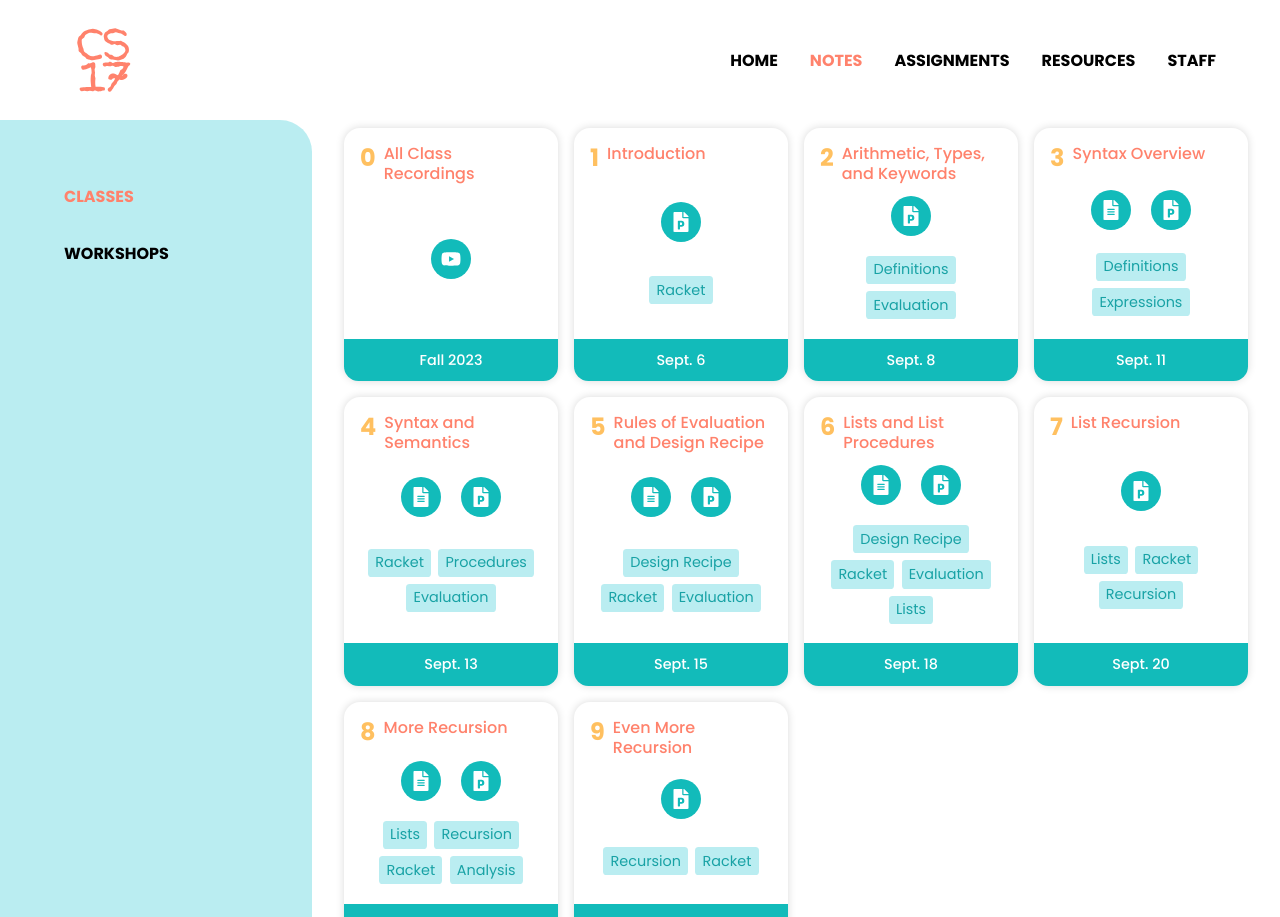
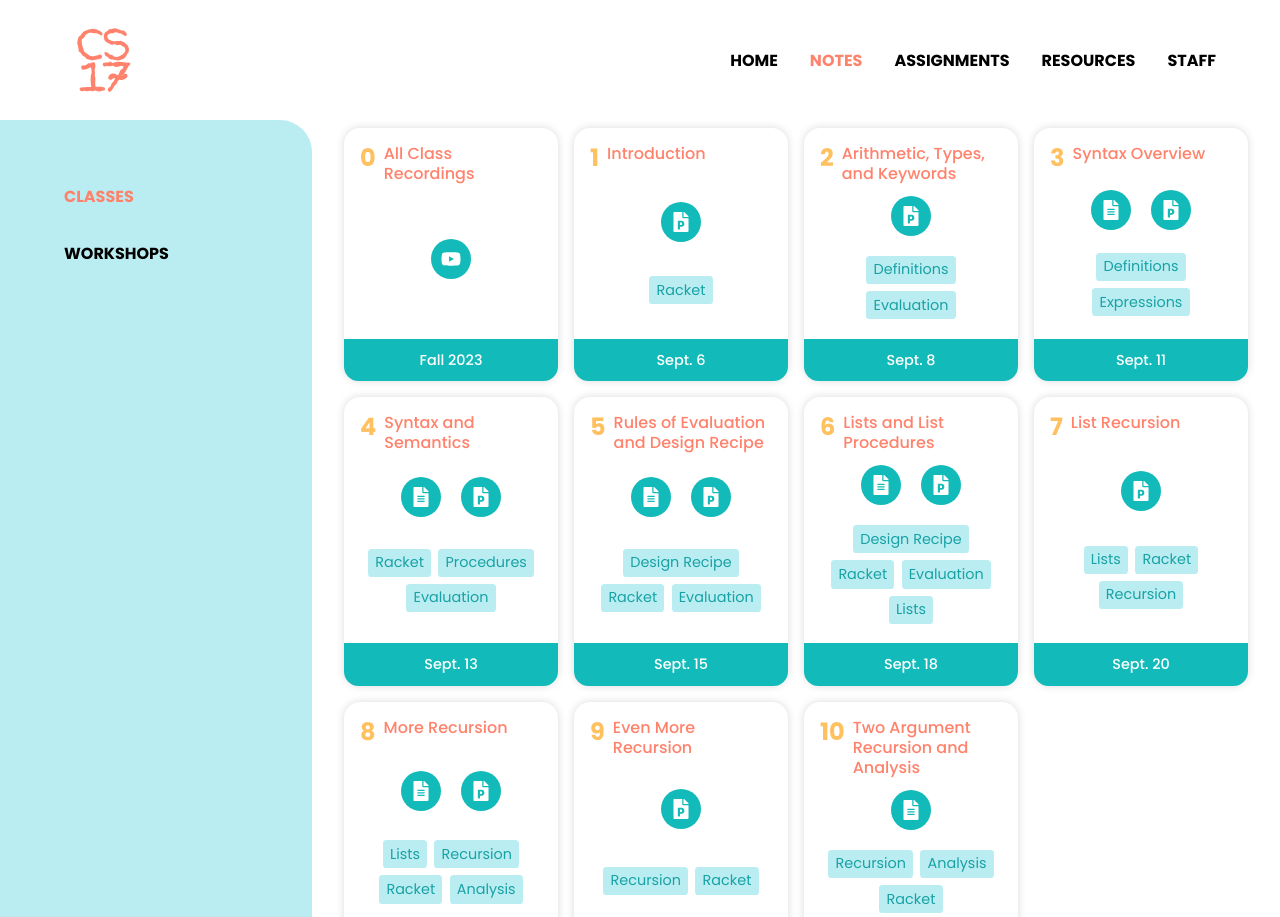
Before and after one commit to cs17-fall2023/cs17-fall2023.github.io, a React (Create React App) app: page /classes in a window 1280 px wide. Shown: the top 917 px of the page. Built offline with nearby package versions, Linux system fonts and the light colour scheme.

Commit message:
notes from wed

```diff
--- a/src/Info/Notes/Classes/Classes.js
+++ b/src/Info/Notes/Classes/Classes.js
@@ -91,15 +91,15 @@ const classes = [
 		],
 		tags: ["Recursion", "Racket"] //, "Analysis"]
 	},
-	// {
-	// 	number: 10, title: "Two Argument Recursion and Analysis", outDate: "Sept. 28", active: false,
-	// 	links: [
-	// 		{ icon: <FaFileAlt />, link: "https://drive.google.com/file/d/1vga9oBXeRDrmGT5y8HxAFA9gz_lhVvYj/view?usp=sharing", label: "Notes" },
-	// 		{ icon: <FaYoutube />, link: "https://brown.hosted.panopto.com/Panopto/Pages/Viewer.aspx?id=23e80812-1115-4cfc-b802-af1000ecc34b", label: "Recording" },
-	// 		{ icon: <FaFilePowerpoint />, link: "https://docs.google.com/presentation/d/13NscPigBi-m-2WoyEc0P4lM5ijAtCY8C/edit?usp=sharing&ouid=102918815439366304366&rtpof=false&sd=false", label: "Slides" },
-	// 	],
-	// 	tags: ["Recursion", "Analysis", "Racket"]
-	// },
+	{
+		number: 10, title: "Two Argument Recursion and Analysis", outDate: "Sept. 27", active: true,
+		links: [
+			{ icon: <FaFileAlt />, link: "https://docs.google.com/document/d/1360yA56UYUbaJJiRb-9aW88Usyqz6XRlPiCWJQp455U/edit?usp=sharing", label: "Notes" },
+			// { icon: <FaYoutube />, link: "https://brown.hosted.panopto.com/Panopto/Pages/Viewer.aspx?id=23e80812-1115-4cfc-b802-af1000ecc34b", label: "Recording" },
+			// { icon: <FaFilePowerpoint />, link: "https://docs.google.com/presentation/d/13NscPigBi-m-2WoyEc0P4lM5ijAtCY8C/edit?usp=sharing&ouid=102918815439366304366&rtpof=false&sd=false", label: "Slides" },
+		],
+		tags: ["Recursion", "Analysis", "Racket"]
+	},
 	// {
 	// 	number: 11, title: "Reverse and Higher Order Procedures", outDate: "Sept. 30", active: false,
 	// 	links: [
```
